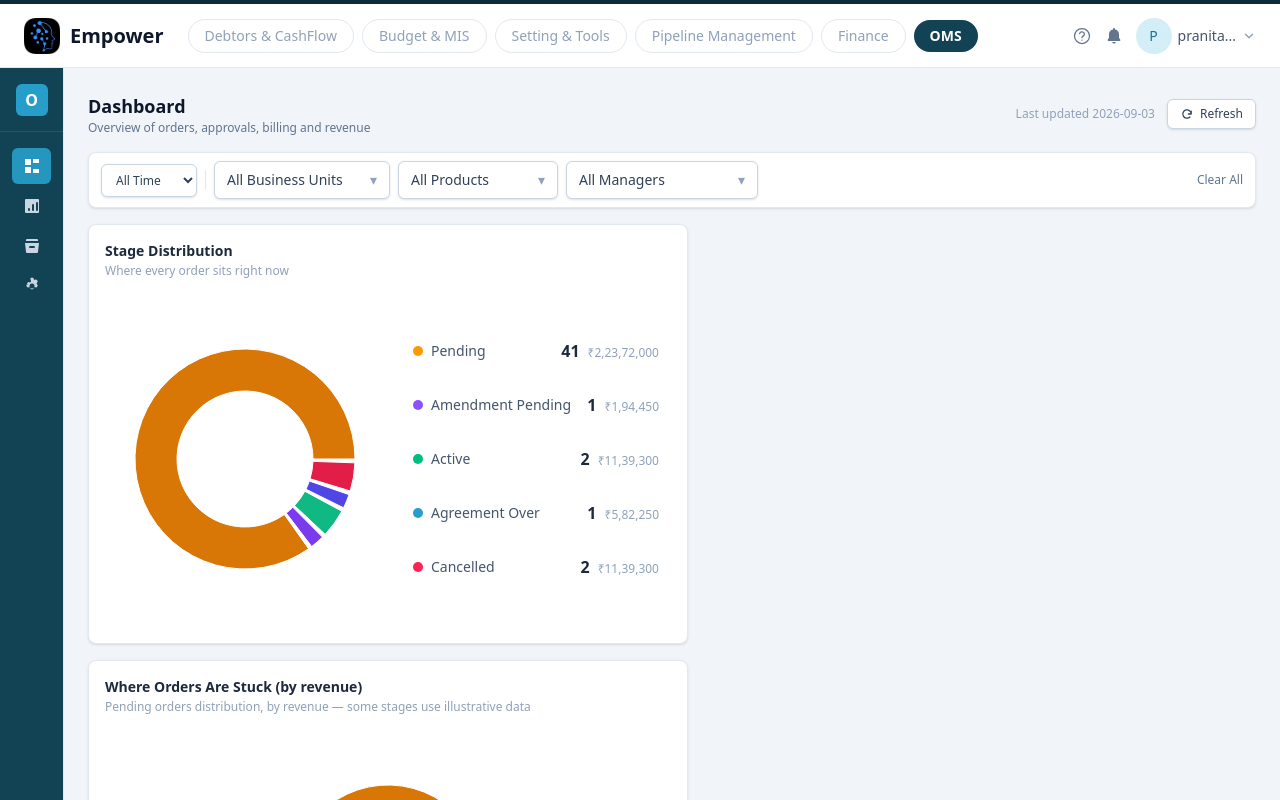
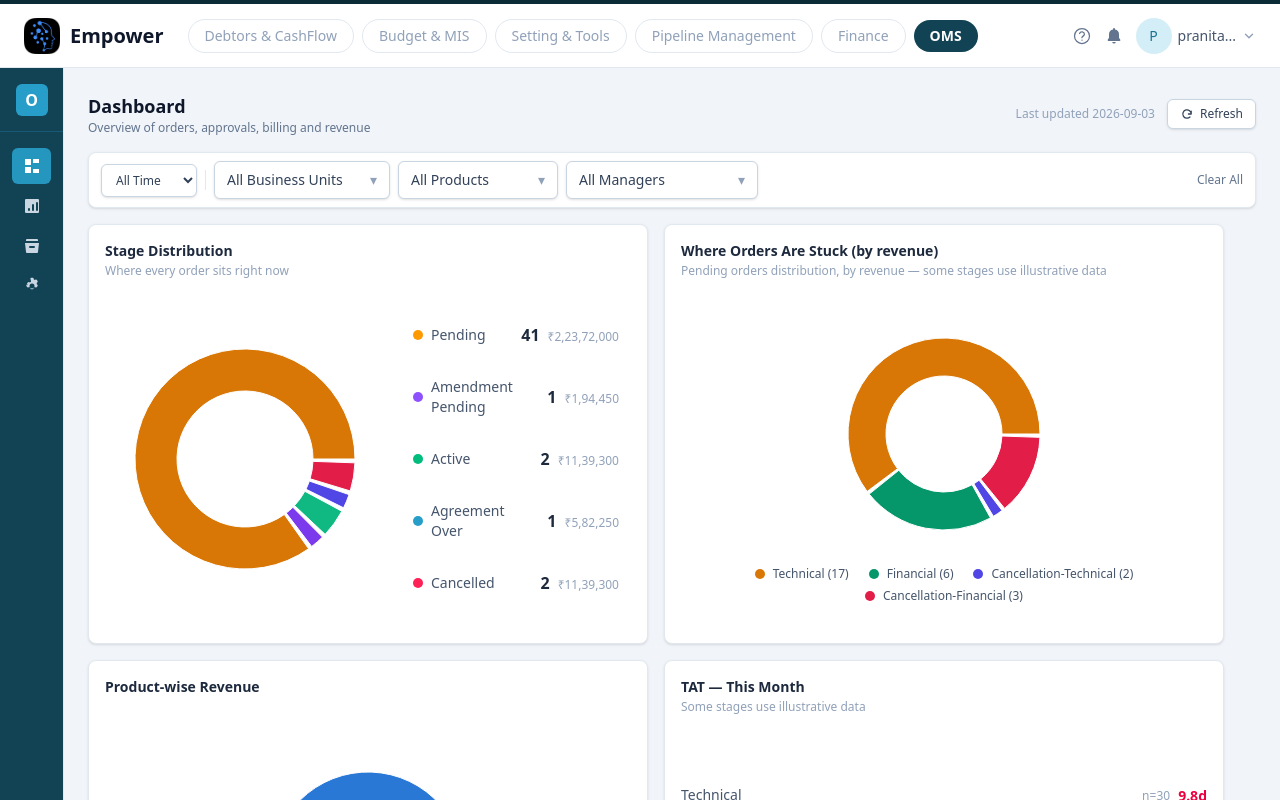
Before and after one commit to rishabhsahuTLE/OMS, a React (Vite) app: page /#/dashboard in a window 1280 px wide. Built offline with nearby package versions, Linux system fonts and the light colour scheme.

Commit message:
row filling

```diff
--- a/src/pages/dashboard/widgetCatalog.tsx
+++ b/src/pages/dashboard/widgetCatalog.tsx
@@ -55,13 +55,18 @@ export type WidgetKey =
 export type WidgetTier = "tall" | "short" | "full";
 
 // The CSS grid-template-columns value each grid-shaped tier lays its visible
-// members out with. Each column has a target width with only a little give
-// (not a bare 1fr) — turning a widget on/off changes how many *columns* fit
-// per row, but a partial row is left as genuine empty space at the end
-// rather than stretching the widgets that are present to fill it.
+// members out with — a single fixed column width per tier, not a min/max
+// range. That's deliberate: `repeat(auto-fill, minmax(min,max))` counts how
+// many columns fit using *max* whenever both bounds are fixed lengths, so a
+// range like minmax(520px,600px) can under-fill a row (e.g. leaving a 3rd
+// 520px-wide column's worth of space empty just because it isn't 600px) —
+// exactly the "row not fully covered" bug a fixed length avoids: auto-fill
+// always packs as many of these as truly fit before wrapping, and any
+// leftover space in the final row is genuine remainder (not enough widgets
+// left to fill it), never a column that could have fit but didn't.
 export const TIER_GRID_COLUMNS: Partial<Record<WidgetTier, string>> = {
-  tall: "repeat(auto-fill,minmax(520px,600px))",
-  short: "repeat(auto-fill,minmax(300px,360px))",
+  tall: "repeat(auto-fill,560px)",
+  short: "repeat(auto-fill,330px)",
 };
 
 // Every grid-tier widget shares one fixed height per tier, so row-mates are
```
